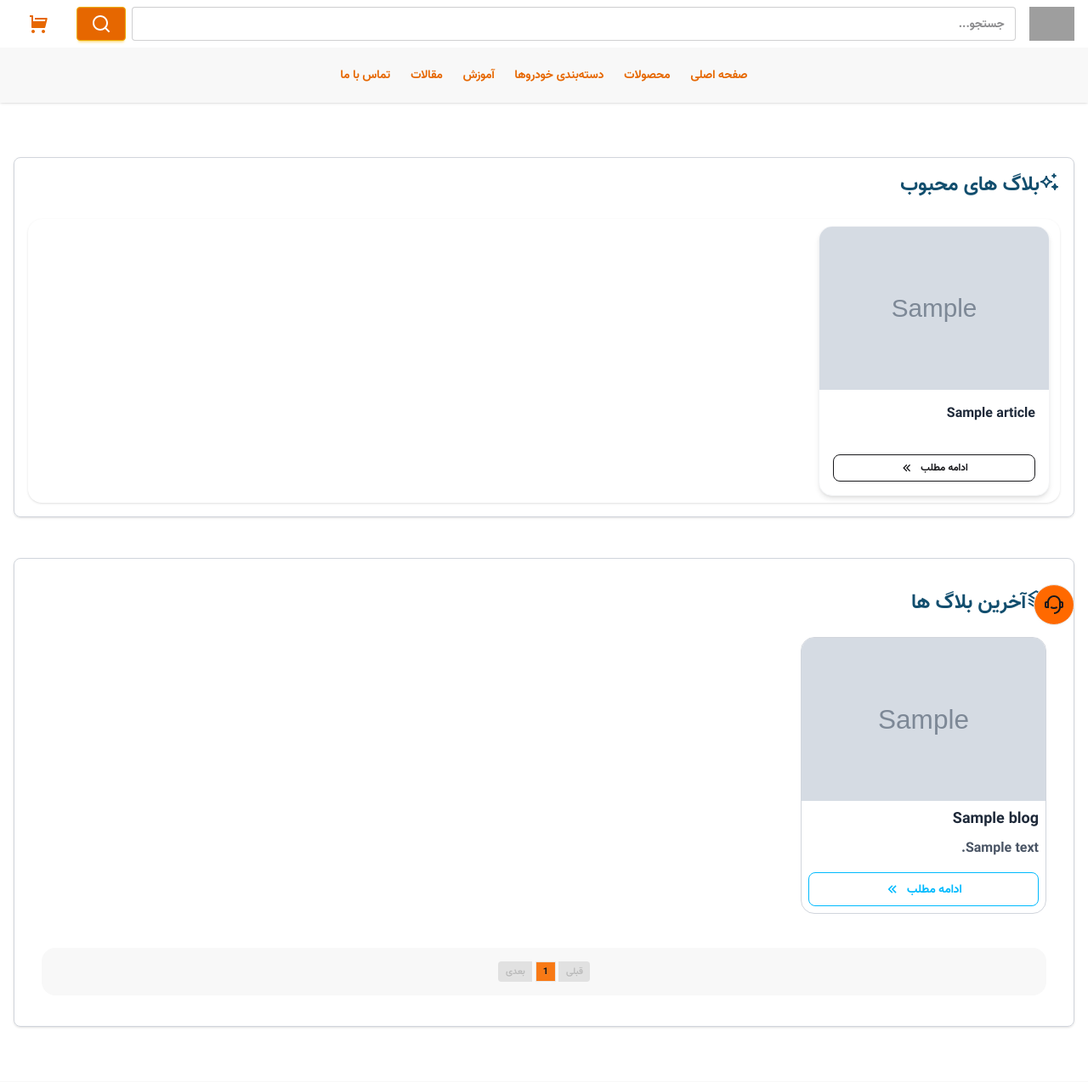
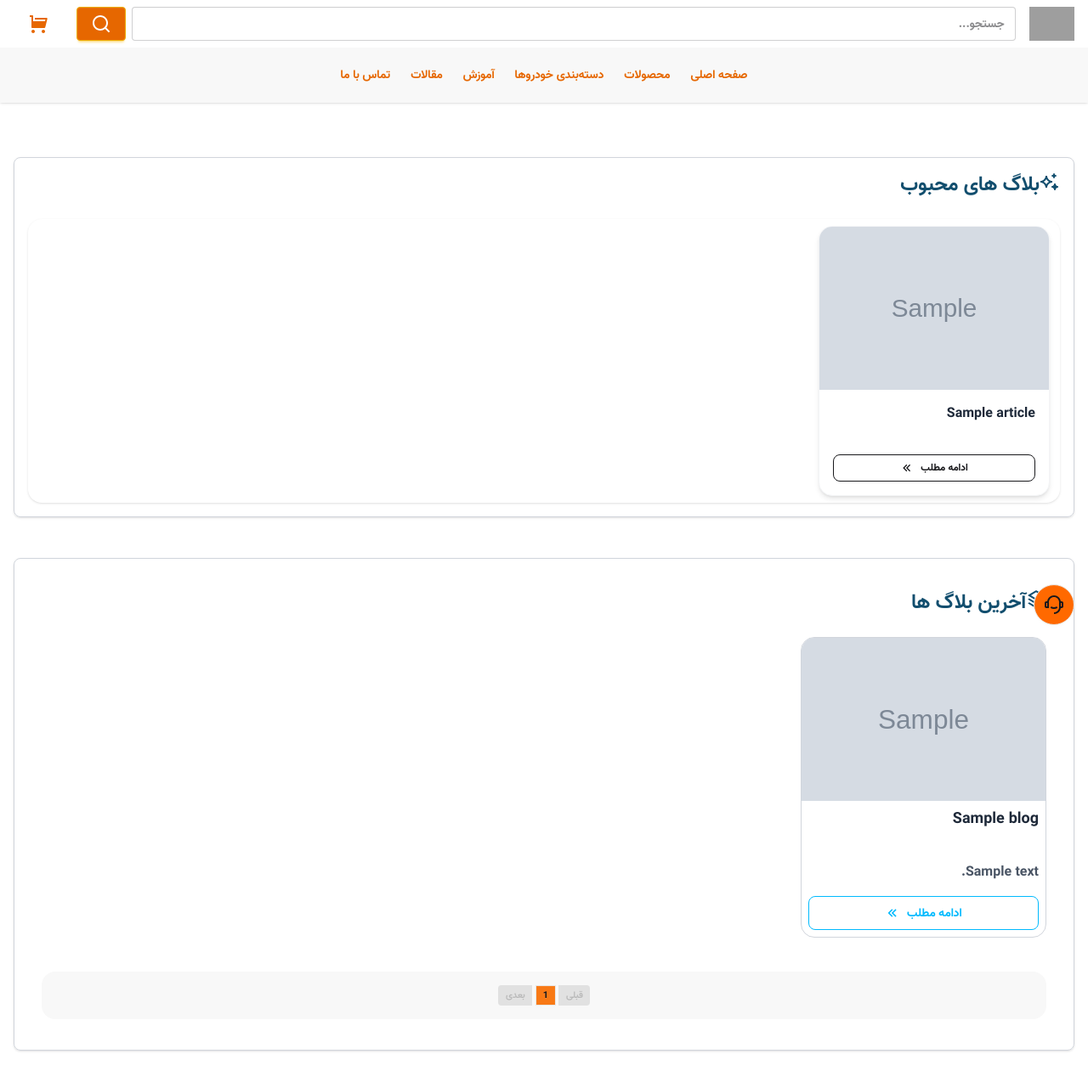
Before and after one commit to monerapersian/farris, a Django app: template website/templates/articles.html in a window 1280 px wide. Shown: the top 1274 px of the page at 85% size. Run offline with Django 3.2, Linux system fonts and the light colour scheme; the template is opened without the code that fills it: most values are stand-ins (such as "Sample title", 1, 10 or a date in 2020); grey boxes marked "Sample" are stand-in pictures; some libraries are stand-ins or nearby versions; grey boxes are pictures that could not be loaded.

Commit message:
blogs page styles UP03

```diff
--- a/website/templates/articles.html
+++ b/website/templates/articles.html
@@ -86,16 +86,16 @@
 							  </p>
 						  </div>
 
-						  <div class="grid grid-cols-2 sm:grid-cols-2 md:grid-cols-2 lg:grid-cols-4 gap-2">
+						  <div class="grid grid-cols-1 sm:grid-cols-1 md:grid-cols-2 lg:grid-cols-4 gap-2">
 
 						    <!-- کارت بلاگ -->
 						    {% for blog in page_obj %}
-								<div class="bg-white rounded-2xl overflow-hidden hover:shadow-2xl transition-shadow duration-300 group border border-gray-300">
+							    <div class="bg-white rounded-2xl overflow-hidden hover:shadow-2xl transition-shadow duration-300 group border border-gray-300 h-full flex flex-col">
 							      <div class="overflow-hidden">
 							        <img src="{{ blog.image.url }}" alt="{{ blog.title }}" class="w-full h-48 object-cover transition-transform duration-300 ease-in-out group-hover:rotate-3 group-hover:scale-110">
 							      </div>
-							      <div class="p-2">
-							        <h3 class="text-lg font-semibold text-gray-800 mb-2">{{ blog.title }}</h3>
+							      <div class="p-2 flex flex-col flex-1">
+							        <h3 class="text-lg font-semibold text-gray-800 mb-2 line-clamp-2 min-h-[3.5rem]">{{ blog.title }}</h3>
 							        <p class="text-gray-600 line-clamp-2 mb-4">
 							          {{ blog.content }}
 							        </p>
```
